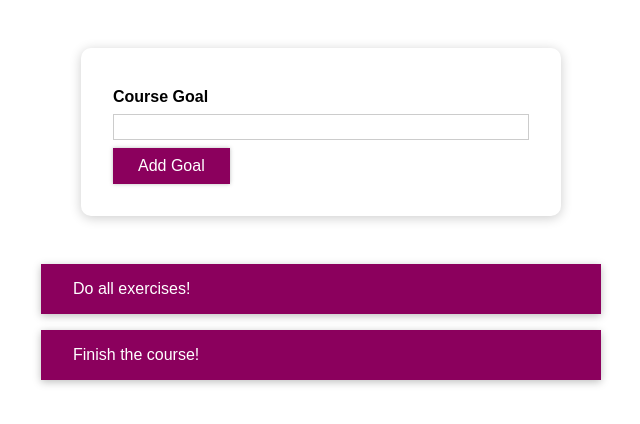
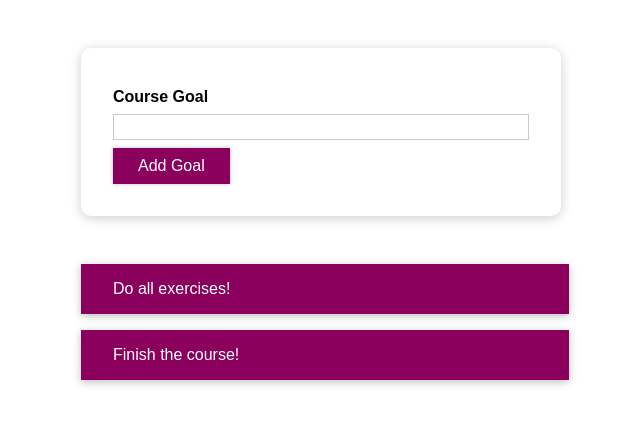
Before and after one commit to Practice-SpencerTower/styles-rcg-udemy, a React (Create React App) app: page / in a window 1280 px wide. Shown: the top 424 px of the page, without its empty margins (319-959 px from the left). Built offline with nearby package versions, Linux system fonts and the light colour scheme.

Commit message:
edits margin of goal list to be same width as goal input form

```diff
--- a/src/components/CourseGoals/CourseGoalItem/CourseGoalItem.js
+++ b/src/components/CourseGoals/CourseGoalItem/CourseGoalItem.js
@@ -1,5 +1,4 @@
 import React from 'react';
-
 import './CourseGoalItem.css';
 
 const CourseGoalItem = props => {
--- a/src/components/CourseGoals/CourseGoalList/CourseGoalList.css
+++ b/src/components/CourseGoals/CourseGoalList/CourseGoalList.css
@@ -1,5 +1,4 @@
 .goal-list {
   list-style: none;
-  margin: 0;
-  padding: 0;
+  margin-right: 2rem;
 }
--- a/src/components/CourseGoals/CourseGoalList/CourseGoalList.js
+++ b/src/components/CourseGoals/CourseGoalList/CourseGoalList.js
@@ -1,5 +1,4 @@
 import React from 'react';
-
 import CourseGoalItem from '../CourseGoalItem/CourseGoalItem';
 import './CourseGoalList.css';
 
--- a/src/components/CourseGoals/CourseInput/CourseInput.js
+++ b/src/components/CourseGoals/CourseInput/CourseInput.js
@@ -1,5 +1,4 @@
 import React, { useState } from 'react';
-
 import Button from '../../UI/Button/Button';
 import './CourseInput.css';
 
--- a/src/components/UI/Button/Button.js
+++ b/src/components/UI/Button/Button.js
@@ -1,5 +1,4 @@
 import React from 'react';
-
 import './Button.css';
 import styled from 'styled-components';
 
--- a/src/index.js
+++ b/src/index.js
@@ -1,6 +1,5 @@
 import React from 'react';
 import ReactDOM from 'react-dom/client';
-
 import './index.css';
 import App from './App';
 
```
Also changed, not shown: 1 other file (tests, documents, lock files or other folders).
